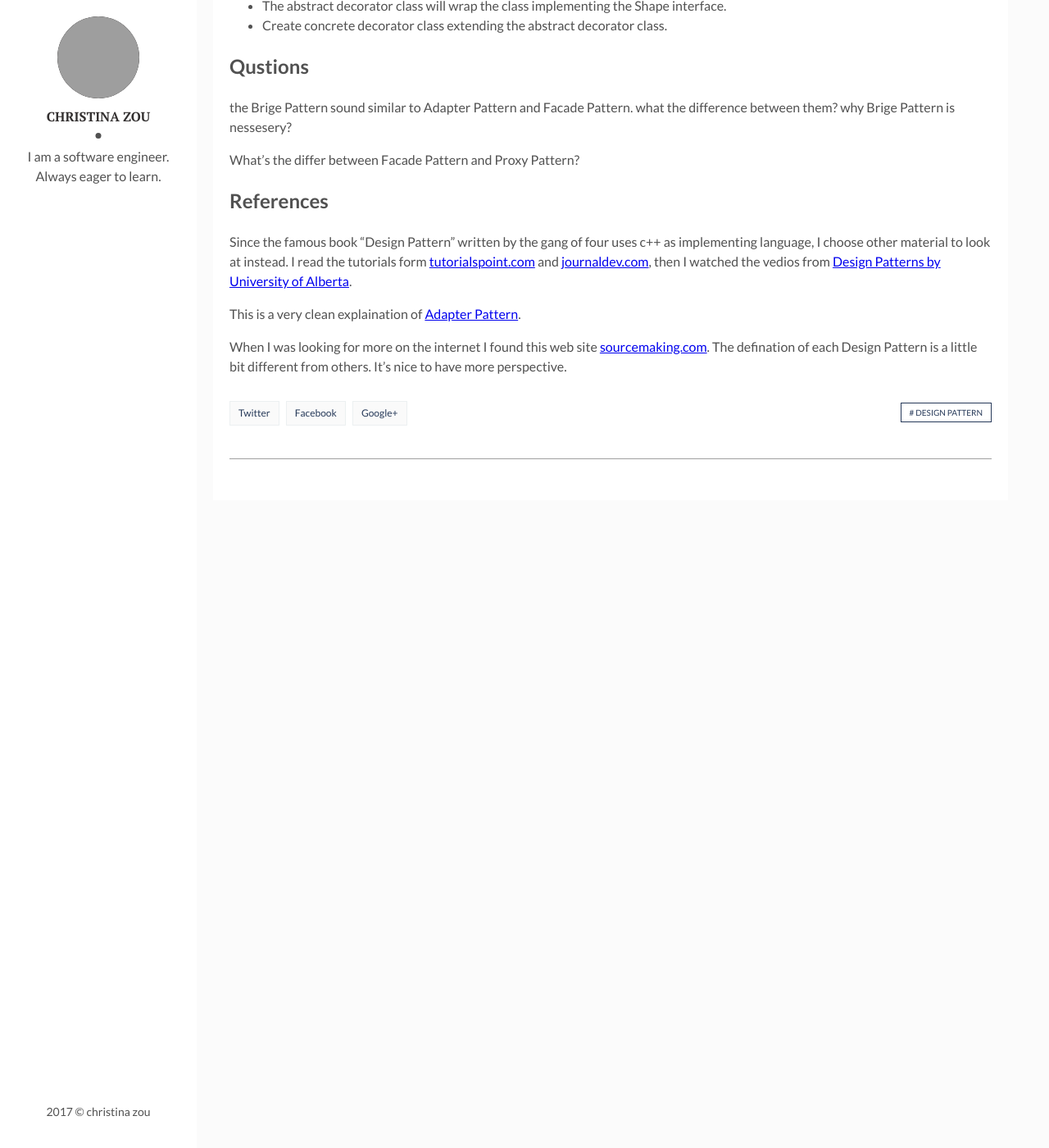
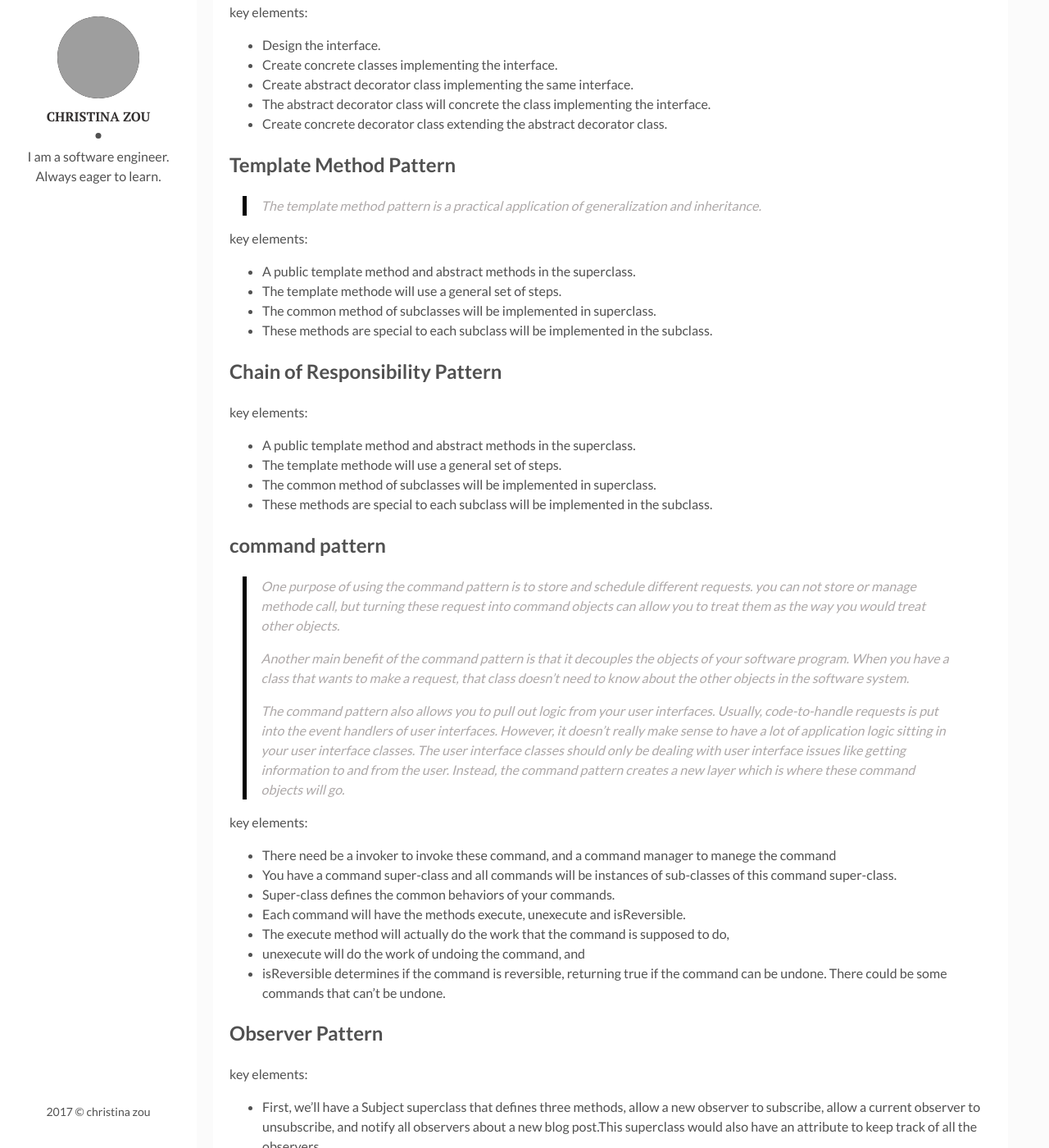
Before and after one commit to christinazou/christinazou.github.io, a Jekyll site: the page built from _posts/2017-10-08-Design-pattern-note-1.markdown, in a window 1280 px wide and 1400 px high, scrolled down 3251 px. Shown: the whole window at 82% size. Built offline with Jekyll 4.4.1, drawn with Linux system fonts in a browser that asks for light colours; before the commit the page ends 3881 px from its top, so only the background shows below that; some of the changed text lies outside the part shown; grey boxes are pictures that could not be loaded.

Commit message:
no message

```diff
--- a/_posts/2017-10-08-Design-pattern-note-1.markdown
+++ b/_posts/2017-10-08-Design-pattern-note-1.markdown
@@ -54,6 +54,12 @@ All the material I went through is written in Java, only because that I am more
 ## <a name="singleton-pattern">Singleton Pattern</a>
 
 Singleton Pattern is to make sure there is only one instance in whole application, such as setting file.
+
+to enforce instantiation of only one object of a class
+to provide global access to an object
+
+Give the Singleton class a private constructor
+Write a method that can create a new Singleton object or return the existing one.
 
 key elements:
 * A private constructor of Singleton class.
@@ -116,18 +122,63 @@ key elements:
 
 Decorator Pattern allows object to dynamically add behaviors to others.
 
+key elements:
 * Design the interface.
-* Create concrete classes implementing the same interface.
-* Create abstract decorator class implementing the Shape interface.
-* The abstract decorator class will wrap the class implementing the Shape interface.
+* Create concrete classes implementing the  interface.
+* Create abstract decorator class implementing the same interface.
+* The abstract decorator class will concrete the class implementing the interface.
 * Create concrete decorator class extending the abstract decorator class.
 
+## Template Method Pattern
+
+>The template method pattern is a practical application of generalization and inheritance.
+
+key elements:
+* A public template method and abstract methods in the superclass.
+* The template methode will use a general set of steps.
+* The common method of subclasses will be implemented in superclass.
+* These methods are special to each subclass will be implemented in the subclass.
+
+## Chain of Responsibility Pattern
+
+key elements:
+* A public template method and abstract methods in the superclass.
+* The template methode will use a general set of steps.
+* The common method of subclasses will be implemented in superclass.
+* These methods are special to each subclass will be implemented in the subclass.
+
+## command pattern
+
+>One purpose of using the command pattern is to store and schedule different requests. you can not store or manage methode call, but turning these request into command objects can allow you to treat them as the way you would treat other objects.
+>
+>Another main benefit of the command pattern is that it decouples the objects of your software program. When you have a class that wants to make a request, that class doesn't need to know about the other objects in the software system.
+>
+>The command pattern also allows you to pull out logic from your user interfaces. Usually, code-to-handle requests is put into the event handlers of user interfaces. However, it doesn't really make sense to have a lot of application logic sitting in your user interface classes. The user interface classes should only be dealing with user interface issues like getting information to and from the user. Instead, the command pattern creates a new layer which is where these command objects will go.
+
+key elements:
+* There need be a invoker to invoke these command, and a command manager to manege the command
+* You have a command super-class and all commands will be instances of sub-classes of this command super-class.
+* Super-class defines the common behaviors of your commands.
+* Each command will have the methods execute, unexecute and isReversible.
+* The execute method will actually do the work that the command is supposed to do,
+* unexecute will do the work of undoing the command, and
+* isReversible determines if the command is reversible, returning true if the command can be undone. There could be some commands that can't be undone.
+
+## Observer Pattern
+
+key elements:
+* First, we'll have a Subject superclass that defines three methods, allow a new observer to subscribe, allow a current observer to unsubscribe, and notify all observers about a new blog post.This superclass would also have an attribute to keep track of all the observers,
+* The blog Class will be a subclass of the Subject superclass.
+* The observer interface will have a update method.
+* the Subscriber Class will implement the observer interface.
 
 ## Qustions
 
 the Brige Pattern sound similar to Adapter Pattern and Facade Pattern. what the difference between them? why Brige Pattern is nessesery?
 
 What's the differ between Facade Pattern and Proxy Pattern?
+
+What's the differ between Decorator Pattern and Template Method Pattern?
 
 ## References
 
```
Also changed, not shown: other parts of _posts/2017-10-08-Design-pattern-note-1.markdown (+1 -1 lines).
